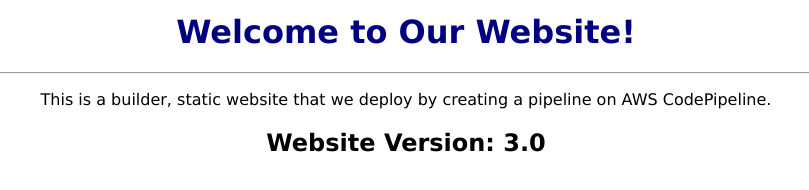
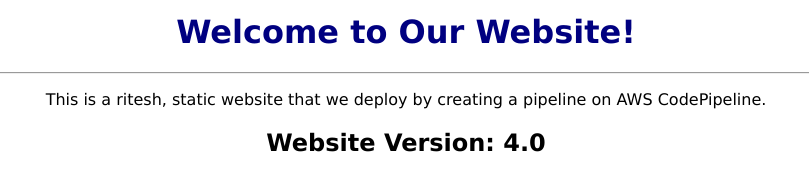
Before and after one commit to riteshbehal/caltech-repository, a plain HTML site: page index.html in a window 1280 px wide. Shown: the full height of the page, 234-1043 px from the left. Drawn offline with Linux system fonts and the light colour scheme.

Commit message:
ritesh changes

```diff
--- a/index.html
+++ b/index.html
@@ -5,7 +5,7 @@
     <body style="text-align:center;font-family:Verdana;margin:1%;">
         <h1 style="color:navy">Welcome to Our Website!</h1>
         <hr>
-        <p>This is a builder, static website that we deploy by creating a pipeline on AWS CodePipeline.</p>
-        <h2>Website Version: 3.0</h2>
+        <p>This is a ritesh, static website that we deploy by creating a pipeline on AWS CodePipeline.</p>
+        <h2>Website Version: 4.0</h2>
     </body>
 </html>
```
